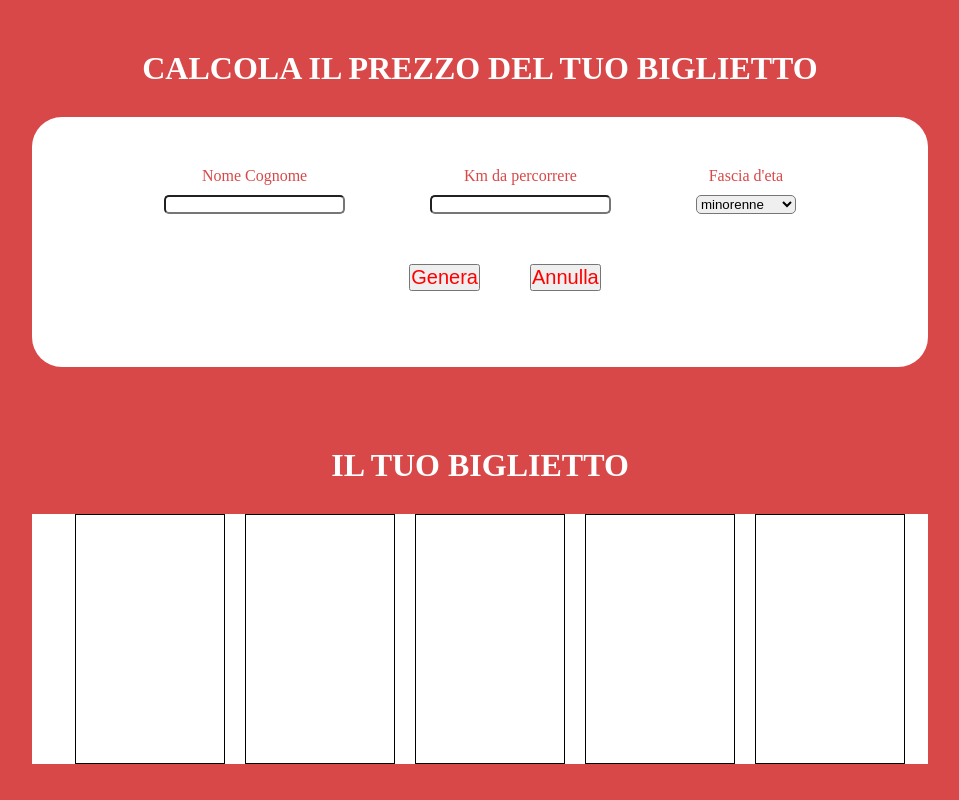
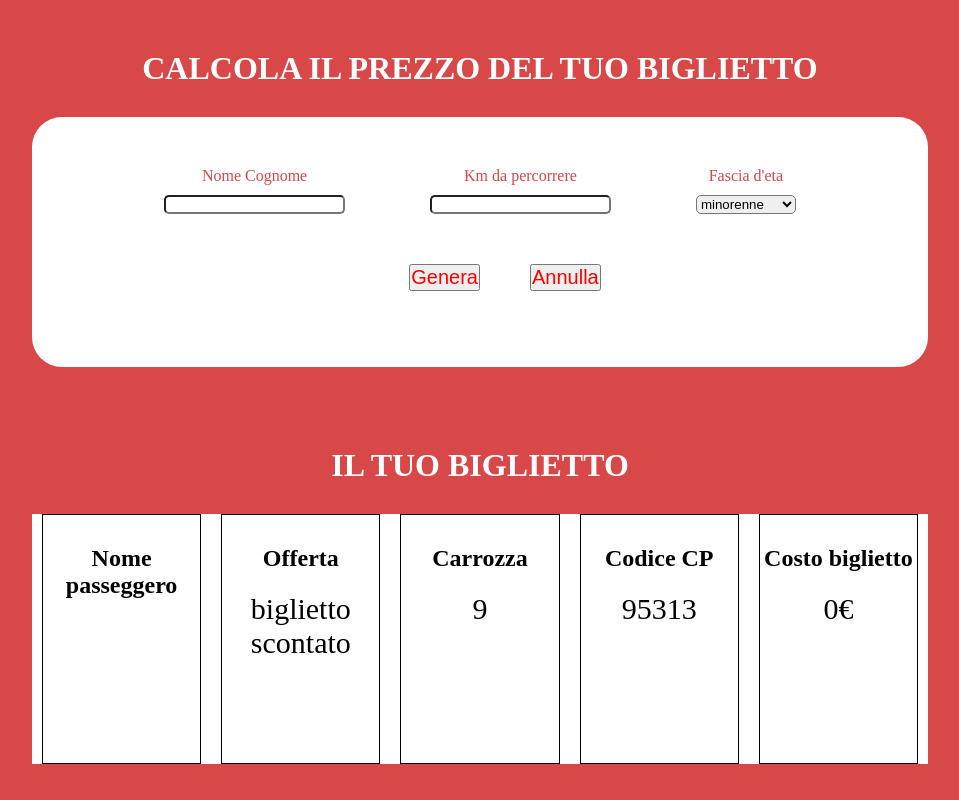
Before and after one commit to marcomaione/js-biglietto-treno-form, a plain HTML site: page index.html in a window 1280 px wide. Both pictures are taken after a click on the button "Genera". Shown: the whole page, without its empty margins (160-1119 px from the left). Drawn offline with Linux system fonts and the light colour scheme.

Commit message:
aggiornamento

```diff
--- a/index.html
+++ b/index.html
@@ -26,7 +26,7 @@
                 <select id="age">
                     <option value="minorenne">minorenne</option>
                     <option value="maggiorenne">maggiorenne</option>
-                    <option value="penzionato">penzionato</option>
+                    <option value="pensionato">penzionato</option>
                 </select>
             </div>
         </div>
@@ -39,14 +39,25 @@
     <h1>IL TUO BIGLIETTO</h1>
 
     <div class="second">
-        <div class="item"></div>
-        <div class="item"></div>
-        <div class="item"></div>
-        <div class="item"></div>
         <div class="item">
-
-            <h2 id="costo"></h2>
-
+            <h2>Nome passeggero</h2>
+            <p id="name_output"></p>
+        </div>
+        <div class="item">
+            <h2>Offerta</h2>
+            <p id="offerta"></p>
+        </div>
+        <div class="item">
+            <h2>Carrozza</h2>
+            <p id="n-carrozza"></p>
+        </div>
+        <div class="item">
+            <h2>Codice CP</h2>
+            <p id="cp"></p>
+        </div>
+        <div class="item">
+            <h2>Costo biglietto</h2>
+            <p id="costo"></p>
         </div>
 
     </div>
--- a/main.js
+++ b/main.js
@@ -1,16 +1,42 @@
 let button = document.getElementById("genera")
 
-button.addEventListener('click ',
+button.addEventListener('click',
     function() {
+        let km = document.getElementById("km").value;
         let price = km * 0.21;
-        let name = document.getElementById("name");
-        let km = document.getElementById("km");
-        let age = document.getElementById("age");
+        let name = document.getElementById("name").value;
+        let age = document.getElementById("age").value;
+        document.querySelector('.second').style.display='flex';
 
-        if ( age = minorenne) {
+        let posto = Math.floor(Math.random() * 10)
+        let cp = Math.floor(Math.random() * (100000 - 90000) + 90000);
+        console.log(km)
+        console.log(name)
+        console.log(age)
+
+        if ( age == "minorenne") {
             let discount = price / 100 * 20 ;
-            var finalPrice = price - discount;
-            document.getElementById("costo").value = finalPrice + "€";
+            let finalPrice = price - discount;
+            document.getElementById("costo").innerHTML = finalPrice + "€";
+            price.toFixed(2);
+            document.getElementById('offerta').innerHTML = "biglietto scontato"
+
+
+        } else if ( age == "pensionato") {
+            let senior = price /100 * 40 ;
+            let finalPrice = price - senior;
+            document.getElementById("costo").innerHTML = finalPrice + "€";
+            price.toFixed(2);
+            document.getElementById('offerta').innerHTML = "biglietto scontato"
+
+        } else {
+            document.getElementById("costo").innerHTML = price + "€";
+            price.toFixed(2);
+            document.getElementById('offerta').innerHTML = "biglietto standard"
         }
 
-    }
+        document.getElementById('name_output').innerHTML = name;
+        document.getElementById('n-carrozza').innerHTML = posto;
+        document.getElementById('cp').innerHTML = cp;
+
+    })
--- a/style.css
+++ b/style.css
@@ -46,18 +46,19 @@ button {
 }
 
 .second {
-    display: flex;
     justify-content: center ;
     background-color: white;
     width: 70%;
     min-height: 250px;
     margin: 30px auto;
+    display: none;
 }
 
 .item {
     border: solid 1px black;
-    width: 150px;
-    margin-left: 20px;
+    width: 300px;
+    margin-left: 10px;
+    margin-right: 10px;
 }
 
 .option p {
@@ -73,3 +74,14 @@ button {
 .option select {
     border-radius: 5px;
 }
+
+h2 {
+    text-align: center;
+    padding-top: 30px;
+}
+
+.second p {
+    text-align: center;
+    font-size: 30px;
+    padding-top: 20px;
+}
```
